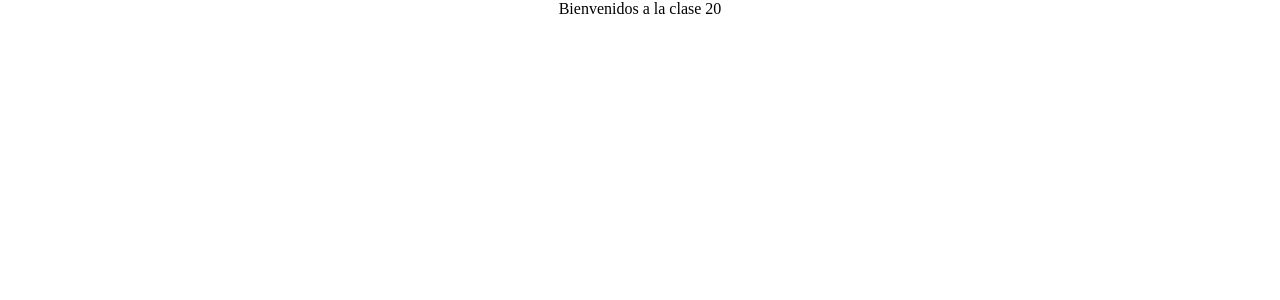
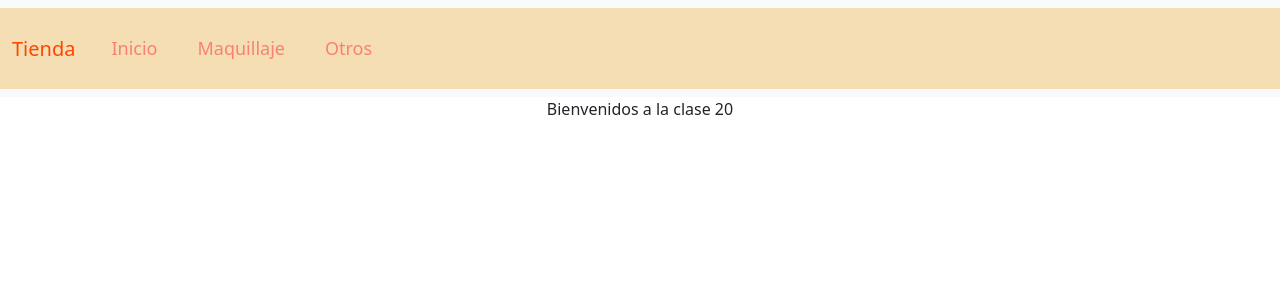
Before and after one commit to Reeeeiich/Tienda-Azofra, a React (Create React App) app: page / in a window 1280 px wide. Shown: the top 300 px of the page. Built offline with nearby package versions, Linux system fonts and the light colour scheme.

Commit message:
añadiendo navbar

```diff
--- a/public/index.html
+++ b/public/index.html
@@ -3,6 +3,8 @@
   <head>
     <meta charset="utf-8" />
     <meta name="viewport" content="width=device-width, initial-scale=1" />
+    <!-- CSS only -->
+    <link href="https://cdn.jsdelivr.net/npm/bootstrap@5.2.0/dist/css/bootstrap.min.css" rel="stylesheet" integrity="sha384-gH2yIJqKdNHPEq0n4Mqa/HGKIhSkIHeL5AyhkYV8i59U5AR6csBvApHHNl/vI1Bx" crossorigin="anonymous">
     <title>Titulo Proyecto</title>
   </head>
   <body>
--- a/src/App.js
+++ b/src/App.js
@@ -1,12 +1,24 @@
 import './App.css';
+import NavBar from './components/NavBar';
 
-let numeroClase = 20;
+
 function App() {
+  let numeroClase = 20;
+
+
   return (
-    <div className="App">
-      <p> Bienvenidos a la clase {numeroClase}</p>
-    </div>
-  );
+    <>
+      <NavBar/>
+
+      <div className="App">
+        <p> Bienvenidos a la clase {numeroClase}</p>
+      </div>
+
+    </>
+);
+
+
+
 }
 
 export default App;
--- /dev/null
+++ b/src/components/NavBar/index.jsx
@@ -0,0 +1,32 @@
+import React from 'react'
+import './styles.css';
+
+const NavBar= ()=> {
+    return (
+        <>
+            <nav className="navbar navbar-expand-lg bg-light">
+    <div className="container-fluid">
+        <a className="navbar-brand" href="#">Tienda</a>
+        <button className="navbar-toggler" type="button" data-bs-toggle="collapse" data-bs-target="#navbarNavDropdown" aria-controls="navbarNavDropdown" aria-expanded="false" aria-label="Toggle navigation">
+        <span className="navbar-toggler-icon"></span>
+        </button>
+        <div className="collapse navbar-collapse" id="navbarNavDropdown">
+        <ul className="navbar-nav">
+            <li className="nav-item">
+            <a className="nav-link" aria-current="page" href="#">Inicio</a>
+            </li>
+            <li className="nav-item">
+            <a className="nav-link" href="#">Maquillaje</a>
+            </li>
+            <li className="nav-item">
+            <a className="nav-link" href="#">Otros</a>
+            </li>
+        </ul>
+        </div>
+    </div>
+    </nav>
+    </>
+    )
+}
+
+export default NavBar;
--- /dev/null
+++ b/src/components/NavBar/styles.css
@@ -0,0 +1,13 @@
+.container-fluid{
+    background-color: wheat;
+}
+.navbar-brand{
+    color: orangered;
+    font-size: 20px;
+}
+.nav-link{
+    color: salmon;
+    font-size: 18px;
+    padding: 15px;
+    margin: 12px;
+}
```
